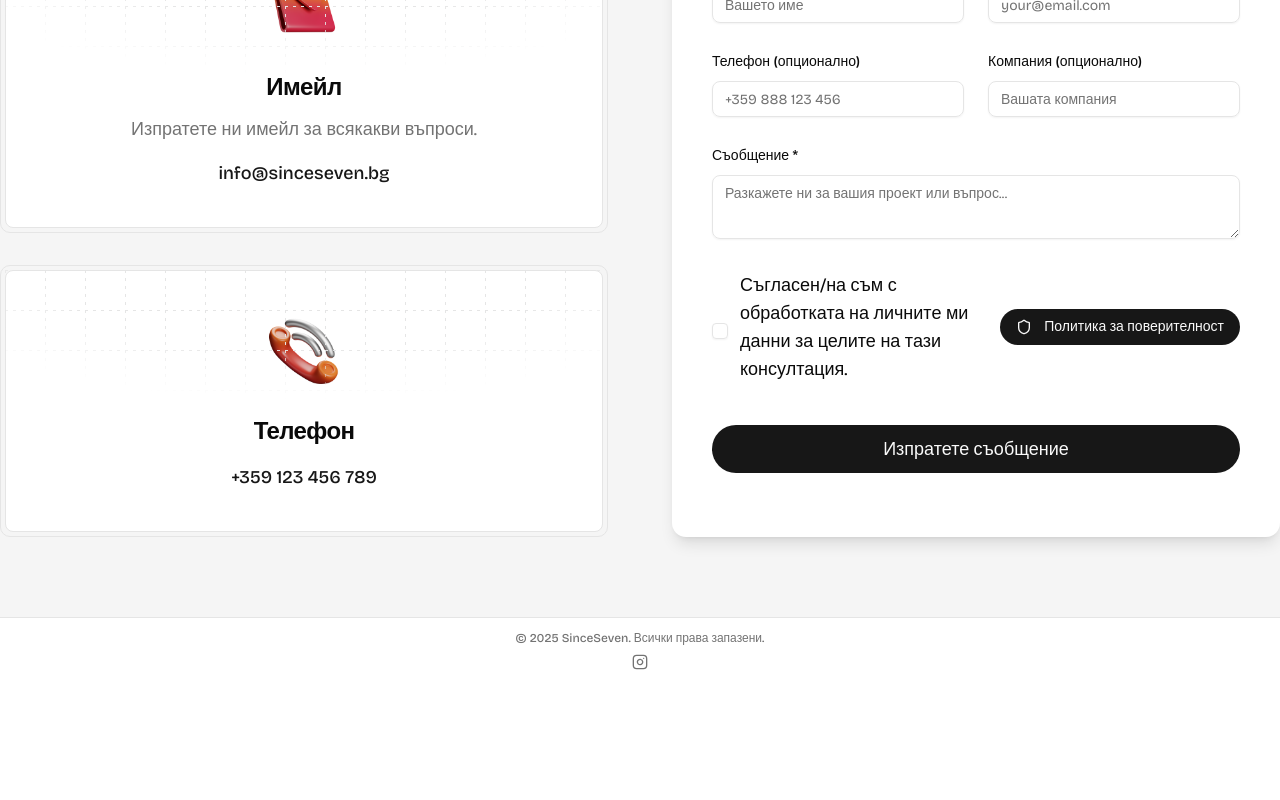
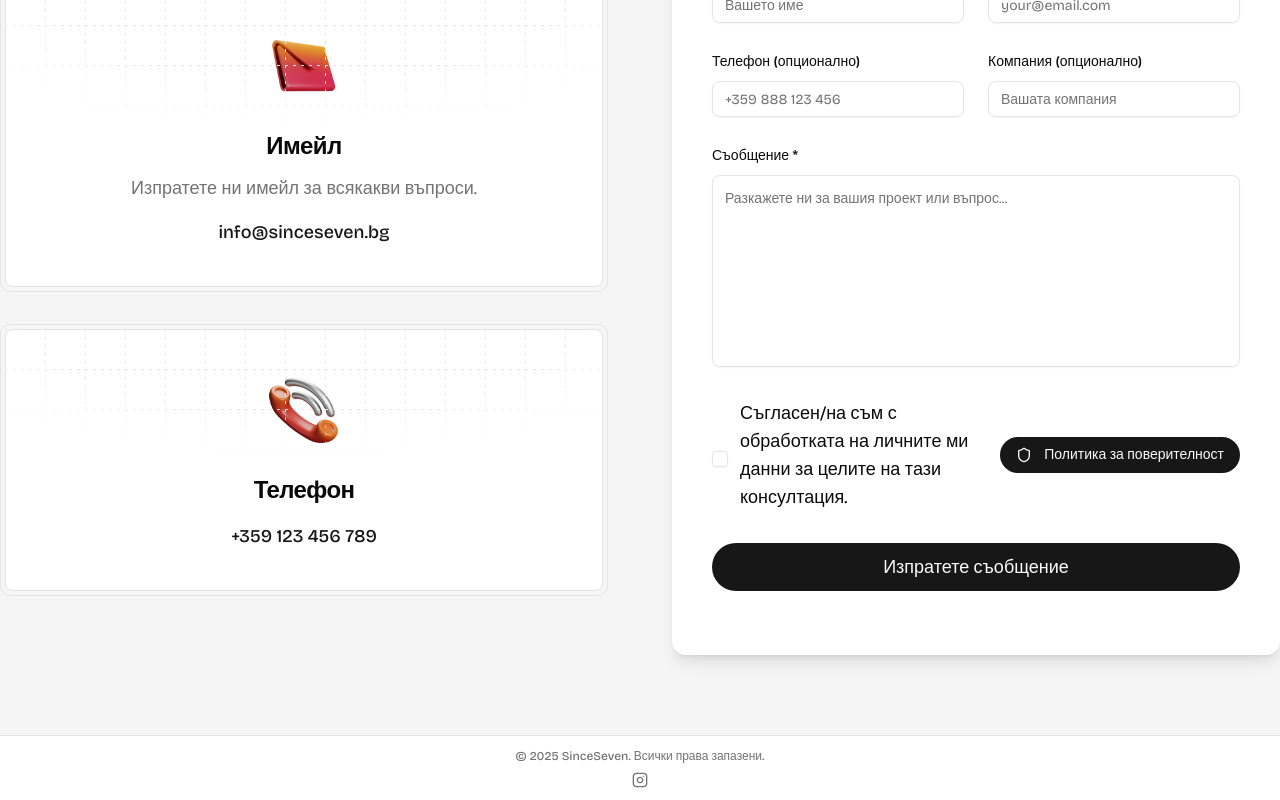
Before and after one commit to SinceSeven/SinceSeven, a Next.js app: page / in a window 1280 px wide. Shown: the part 7678-8478 px from the top of the page. Before the commit the page ends 8360 px from the top, so only its background shows below. Built offline with nearby package versions, Linux system fonts and the light colour scheme.

Commit message:
fix resize of the message component

```diff
--- a/components/contact-section.tsx
+++ b/components/contact-section.tsx
@@ -204,10 +204,9 @@ export const ContactSection = () => {
                       placeholder="Разкажете ни за вашия проект или въпрос..."
                       value={formData.message}
                       onChange={(e) => updateField("message", e.target.value)}
-                      className={`mt-3 text-lg ${
+                      className={`mt-3 text-lg resize-none h-48 leading-relaxed p-3 ${
                         errors.message ? "border-red-500" : ""
                       }`}
-                      rows={8}
                       disabled={isLoading}
                     />
                     {errors.message && (
```
